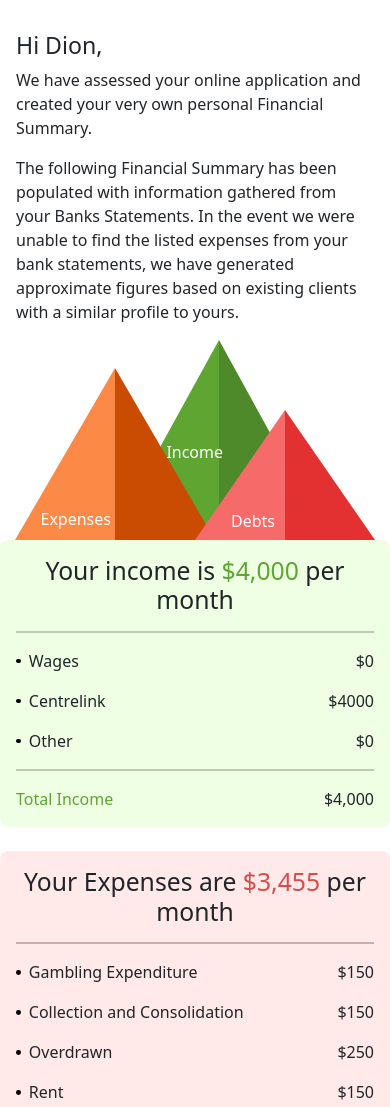
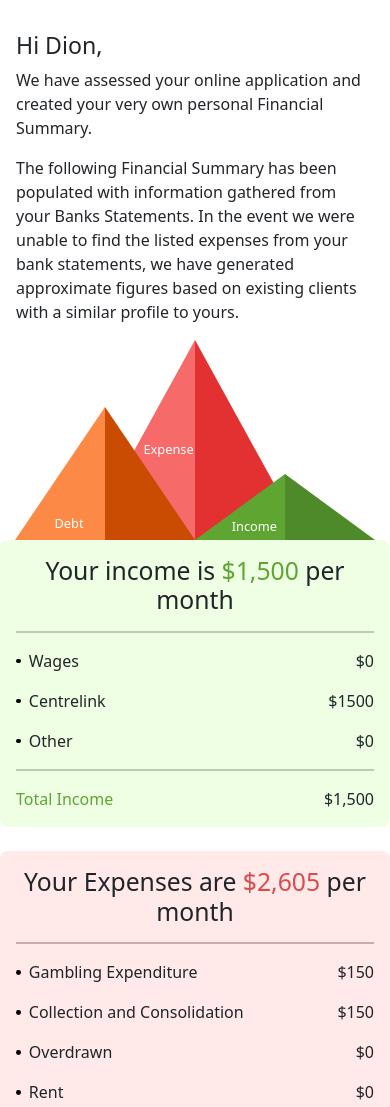
Before and after one commit to Dion-R/Report-JB, a plain HTML site: page index.html in a window 390 px wide. Shown: the top 1107 px of the page. Drawn offline with Linux system fonts and the light colour scheme.

Commit message:
ready for king Boni

```diff
--- a/css/custom.css
+++ b/css/custom.css
@@ -11,14 +11,23 @@
 }
 
 /* RFS */
-.incomes {
+.text1 {
   font-size: 1.5rem;
+  left: 37%;
+  top: 50%;
+  transform: translateX(-50%);
 }
-.expenses {
+.text2 {
   font-size: 1.5rem;
+  left: 30%;
+  bottom: 5%;
+  transform: translateX(-50%);
 }
-.debts {
+.text3 {
   font-size: 1.5rem;
+  left: 34%;
+  bottom: 5%;
+  transform: translateX(-50%);
 }
 .b-l {
   font-size: 1.5rem;
@@ -49,7 +58,8 @@
 }
 /* pyramid positioning */
 .pyramid > div:first-of-type {
-  left: 30%;
+  left: 50%;
+  transform: translateX(-50%);
 }
 .pyramid > div:nth-of-type(2) {
   right: 50%;
@@ -57,112 +67,75 @@
 .pyramid > div:nth-of-type(3) {
   left: 50%;
 }
-/* pyramid text positioning */
-.pyramid1 p {
-  left: 26%;
-  bottom: 30%;
-}
-.pyramid2 p {
-  left: 13%;
-  bottom: 5%;
-}
-.pyramid3 p {
-  left: 20%;
-  bottom: 5%;
-}
 /* Border right and border left max widhts defined for xxl breakpoint */
 .triangle1 {
   width: 0;
   height: 0;
   border-left: 180px solid transparent;
-  border-bottom: 300px solid #5ea532;
 }
 .triangle2 {
   width: 0;
   height: 0;
   border-right: 180px solid transparent;
-  border-bottom: 300px solid #4e892a;
 }
 
 .triangle3 {
   width: 0;
   height: 0;
   border-left: 150px solid transparent;
-  border-bottom: 225px solid #fd8947;
 }
 
 .triangle4 {
   width: 0;
   height: 0;
   border-right: 150px solid transparent;
-  border-bottom: 225px solid #ca4b02;
 }
 
 .triangle5 {
   width: 0;
   height: 0;
   border-left: 150px solid transparent;
-  border-bottom: 225px solid #f76a6a;
 }
 
 .triangle6 {
   width: 0;
   height: 0;
   border-right: 150px solid transparent;
-  border-bottom: 225px solid #e33030;
 }
 
 @media screen and (max-width: 1400px) {
+.text1, .text2, .text3 {
+  font-size: 1.25rem;
+}
+  .text3 {
+  left: 33%;
+  bottom: 5%;
+  transform: translateX(-50%);
+}
   .pyramid {
     min-height: 300px;
   }
-  .pyramid1 p {
-    left: 24%;
-    bottom: 30%;
-  }
-  .pyramid2 p {
-    left: 10%;
-    bottom: 5%;
-  }
   .triangle1 {
-    width: 0;
-    height: 0;
     border-left: 150px solid transparent;
-    border-bottom: 280px solid #5ea532;
   }
   .triangle2 {
-    width: 0;
-    height: 0;
     border-right: 150px solid transparent;
-    border-bottom: 280px solid #4e892a;
   }
 
   .triangle3 {
-    width: 0;
-    height: 0;
     border-left: 130px solid transparent;
-    border-bottom: 225px solid #fd8947;
   }
 
   .triangle4 {
-    width: 0;
-    height: 0;
     border-right: 130px solid transparent;
-    border-bottom: 225px solid #ca4b02;
   }
 
   .triangle5 {
-    width: 0;
-    height: 0;
     border-left: 130px solid transparent;
-    border-bottom: 225px solid #f76a6a;
   }
 
   .triangle6 {
-    width: 0;
-    height: 0;
     border-right: 130px solid transparent;
-    border-bottom: 225px solid #e33030;
   }
 }
 
@@ -170,304 +143,172 @@
   .pyramid {
     min-height: 250px;
   }
-  .pyramid2 p {
-    left: 10%;
+  .text1 {
+    font-size: 1rem;
   }
-  .incomes {
-    font-size: 1.25rem;
+  .text2 {
+    font-size: 1rem;
   }
-  .expenses {
-    font-size: 1.25rem;
-  }
-  .debts {
-    font-size: 1.25rem;
+  .text3 {
+    font-size: 1rem;
   }
   .b-l {
-    font-size: 1.25rem;
+    font-size: 1rem;
   }
   .triangle1 {
-    width: 0;
-    height: 0;
     border-left: 130px solid transparent;
-    border-bottom: 250px solid #5ea532;
   }
   .triangle2 {
-    width: 0;
-    height: 0;
     border-right: 130px solid transparent;
-    border-bottom: 250px solid #4e892a;
   }
 
   .triangle3 {
-    width: 0;
-    height: 0;
     border-left: 110px solid transparent;
-    border-bottom: 200px solid #fd8947;
   }
 
   .triangle4 {
-    width: 0;
-    height: 0;
     border-right: 110px solid transparent;
-    border-bottom: 200px solid #ca4b02;
   }
 
   .triangle5 {
-    width: 0;
-    height: 0;
     border-left: 110px solid transparent;
-    border-bottom: 200px solid #f76a6a;
   }
 
   .triangle6 {
-    width: 0;
-    height: 0;
     border-right: 110px solid transparent;
-    border-bottom: 200px solid #e33030;
   }
 }
 
 @media screen and (max-width: 992px) {
+  .text1 {
+  left: 38%;
+  top: 50%;
+  transform: translateX(-50%);
+}
   .pyramid {
     min-height: 250px;
   }
   .triangle1 {
-    width: 0;
-    height: 0;
     border-left: 150px solid transparent;
-    border-bottom: 250px solid #5ea532;
   }
   .triangle2 {
-    width: 0;
-    height: 0;
     border-right: 150px solid transparent;
-    border-bottom: 250px solid #4e892a;
   }
 
   .triangle3 {
-    width: 0;
-    height: 0;
     border-left: 110px solid transparent;
-    border-bottom: 200px solid #fd8947;
   }
 
   .triangle4 {
-    width: 0;
-    height: 0;
     border-right: 110px solid transparent;
-    border-bottom: 200px solid #ca4b02;
   }
 
   .triangle5 {
-    width: 0;
-    height: 0;
     border-left: 110px solid transparent;
-    border-bottom: 200px solid #f76a6a;
   }
 
   .triangle6 {
-    width: 0;
-    height: 0;
     border-right: 110px solid transparent;
-    border-bottom: 200px solid #e33030;
   }
 }
 @media screen and (max-width: 576px) {
-  .pyramid > div:first-of-type {
-    left: 29%;
-  }
   .container {
     padding: 0;
   }
-  .incomes {
+  .text1 {
     font-size: 1rem;
   }
-  .expenses {
+  .text2 {
     font-size: 1rem;
   }
-  .debts {
+  .text3 {
     font-size: 1rem;
   }
   .b-l {
     font-size: 1rem;
   }
 }
-@media screen and (max-width: 476px) {
-  .pyramid > div:first-of-type {
-    left: 27%;
-  }
-}
 @media screen and (max-width: 496px) {
-  .pyramid > div:first-of-type {
-    left: 27%;
-  }
-  .pyramid > div:nth-of-type(2) {
-    right: 50%;
-  }
-  .pyramid > div:nth-of-type(3) {
-    left: 50%;
-  }
   .pyramid {
     min-height: 250px;
   }
-  .pyramid1 p {
-    left: 26%;
-  }
-  .pyramid2 p {
-    left: 13%;
-  }
   .triangle1 {
-    width: 0;
-    height: 0;
     border-left: 130px solid transparent;
-    border-bottom: 250px solid #5ea532;
   }
   .triangle2 {
-    width: 0;
-    height: 0;
     border-right: 130px solid transparent;
-    border-bottom: 250px solid #4e892a;
   }
 
   .triangle3 {
-    width: 0;
-    height: 0;
     border-left: 100px solid transparent;
-    border-bottom: 180px solid #fd8947;
   }
 
   .triangle4 {
-    width: 0;
-    height: 0;
     border-right: 100px solid transparent;
-    border-bottom: 180px solid #ca4b02;
   }
 
   .triangle5 {
-    width: 0;
-    height: 0;
-    border-left: 100px solid transparent;
-    border-bottom: 180px solid #f76a6a;
+    border-left: 100px solid transparent;;
   }
 
   .triangle6 {
-    width: 0;
-    height: 0;
     border-right: 100px solid transparent;
-    border-bottom: 180px solid #e33030;
   }
 }
 @media screen and (max-width: 438px) {
-  .pyramid > div:first-of-type {
-    left: 28%;
-  }
-  .pyramid > div:nth-of-type(2) {
-    right: 45%;
-  }
   .pyramid {
     min-height: 250px;
   }
-  .pyramid1 p {
-    left: 28%;
-  }
-  .pyramid2 p {
-    left: 13%;
-  }
   .triangle1 {
-    width: 0;
-    height: 0;
     border-left: 130px solid transparent;
-    border-bottom: 250px solid #5ea532;
   }
   .triangle2 {
-    width: 0;
-    height: 0;
     border-right: 130px solid transparent;
-    border-bottom: 250px solid #4e892a;
   }
 
   .triangle3 {
-    width: 0;
-    height: 0;
     border-left: 100px solid transparent;
-    border-bottom: 150px solid #fd8947;
   }
 
   .triangle4 {
-    width: 0;
-    height: 0;
     border-right: 100px solid transparent;
-    border-bottom: 150px solid #ca4b02;
   }
 
   .triangle5 {
-    width: 0;
-    height: 0;
     border-left: 90px solid transparent;
-    border-bottom: 150px solid #f76a6a;
   }
 
   .triangle6 {
-    width: 0;
-    height: 0;
     border-right: 90px solid transparent;
-    border-bottom: 150px solid #e33030;
   }
 }
 @media screen and (max-width: 400px) {
-  .pyramid > div:first-of-type {
-    left: 28%;
-  }
-  .pyramid > div:nth-of-type(2) {
-    right: 45%;
+  .text1, .text2, .text3 {
+    font-size: 0.8rem;
   }
   .pyramid {
     min-height: 200px;
   }
-  .pyramid1 p {
-    left: 26%;
-  }
-  .pyramid2 p {
-    left: 13%;
-  }
   .triangle1 {
-    width: 0;
-    height: 0;
     border-left: 110px solid transparent;
-    border-bottom: 200px solid #5ea532;
   }
   .triangle2 {
-    width: 0;
-    height: 0;
     border-right: 110px solid transparent;
-    border-bottom: 200px solid #4e892a;
   }
 
   .triangle3 {
-    width: 0;
-    height: 0;
-    border-left: 100px solid transparent;
-    border-bottom: 120px solid #fd8947;
+    border-left: 90px solid transparent;
   }
 
   .triangle4 {
-    width: 0;
-    height: 0;
-    border-right: 100px solid transparent;
-    border-bottom: 120px solid #ca4b02;
+    border-right: 90px solid transparent;
   }
 
   .triangle5 {
-    width: 0;
-    height: 0;
     border-left: 90px solid transparent;
-    border-bottom: 100px solid #f76a6a;
   }
 
   .triangle6 {
-    width: 0;
-    height: 0;
     border-right: 90px solid transparent;
-    border-bottom: 100px solid #e33030;
   }
 }
--- a/index.html
+++ b/index.html
@@ -26,10 +26,10 @@
             </p>
             <p class="mb-0">
               The following Financial Summary has been populated with
-              information gathered from your Banks Statements. In the event
-              we were unable to find the listed expenses from your bank
-              statements, we have generated approximate figures based on
-              existing clients with a similar profile to yours.
+              information gathered from your Banks Statements. In the event we
+              were unable to find the listed expenses from your bank statements,
+              we have generated approximate figures based on existing clients
+              with a similar profile to yours.
             </p>
           </div>
         </div>
@@ -40,21 +40,21 @@
             <div class="d-flex position-relative pyramid1">
               <div class="triangle1"></div>
               <div class="triangle2"></div>
-              <p class="position-absolute text-white incomes">Income</p>
+              <p class="position-absolute text-white text1"></p>
             </div>
           </div>
           <div class="position-absolute bottom-0">
             <div class="d-flex position-relative pyramid2">
               <div class="triangle3"></div>
               <div class="triangle4"></div>
-              <p class="position-absolute text-white mb-0 expenses">Expenses</p>
+              <p class="position-absolute text-white mb-0 text2"></p>
             </div>
           </div>
           <div class="position-absolute bottom-0">
             <div class="d-flex position-relative pyramid3">
               <div class="triangle5"></div>
               <div class="triangle6"></div>
-              <p class="position-absolute text-white mb-0 debts">Debts</p>
+              <p class="position-absolute text-white mb-0 text3"></p>
             </div>
           </div>
         </div>
@@ -88,7 +88,7 @@
                   class="d-flex align-items-center flex-grow-1 justify-content-between"
                 >
                   <p class="mb-0 b-l">Centrelink</p>
-                  <p class="mb-0 b-l income">$4000</p>
+                  <p class="mb-0 b-l income">$1500</p>
                 </div>
               </li>
               <li class="d-flex align-items-center gap-2 my-3">
@@ -146,7 +146,7 @@
                   class="d-flex align-items-center flex-grow-1 justify-content-between"
                 >
                   <p class="mb-0 b-l">Overdrawn</p>
-                  <p class="mb-0 b-l expense">$250</p>
+                  <p class="mb-0 b-l expense">$0</p>
                 </div>
               </li>
               <li class="d-flex align-items-center gap-2 my-3">
@@ -155,7 +155,7 @@
                   class="d-flex align-items-center flex-grow-1 justify-content-between"
                 >
                   <p class="mb-0 b-l">Rent</p>
-                  <p class="mb-0 b-l expense">$150</p>
+                  <p class="mb-0 b-l expense">$0</p>
                 </div>
               </li>
               <li class="d-flex align-items-center gap-2 my-3">
@@ -191,7 +191,7 @@
                   class="d-flex align-items-center flex-grow-1 justify-content-between"
                 >
                   <p class="mb-0 b-l">Insurance</p>
-                  <p class="mb-0 b-l expense">$150</p>
+                  <p class="mb-0 b-l expense">$0</p>
                 </div>
               </li>
               <li class="d-flex align-items-center gap-2 my-3">
@@ -200,7 +200,7 @@
                   class="d-flex align-items-center flex-grow-1 justify-content-between"
                 >
                   <p class="mb-0 b-l">Telecommunications</p>
-                  <p class="mb-0 b-l expense">$150</p>
+                  <p class="mb-0 b-l expense">$0</p>
                 </div>
               </li>
               <li class="d-flex align-items-center gap-2 my-3">
@@ -209,7 +209,7 @@
                   class="d-flex align-items-center flex-grow-1 justify-content-between"
                 >
                   <p class="mb-0 b-l">Subscription TV</p>
-                  <p class="mb-0 b-l expense">$150</p>
+                  <p class="mb-0 b-l expense">$0</p>
                 </div>
               </li>
               <li class="d-flex align-items-center gap-2 my-3">
@@ -348,7 +348,7 @@
                   class="d-flex align-items-center flex-grow-1 justify-content-between"
                 >
                   <p class="mb-0 b-l">CBA</p>
-                  <p class="mb-0 b-l debt">$600</p>
+                  <p class="mb-0 b-l debt">$80</p>
                 </div>
               </li>
               <li class="d-flex align-items-center gap-2 my-3">
@@ -357,7 +357,7 @@
                   class="d-flex align-items-center flex-grow-1 justify-content-between"
                 >
                   <p class="mb-0 b-l">Cigno</p>
-                  <p class="mb-0 b-l debt">$300</p>
+                  <p class="mb-0 b-l debt">$000</p>
                 </div>
               </li>
               <li class="d-flex align-items-center gap-2 my-3">
@@ -436,18 +436,23 @@
                 $4475.59 Surplus per month
               </h3>
             </div>
-            <h2 class="text-center">We Can Help !</h2>
+            <div class="my-3">
+              <h2 class="text-center d-none negative">We Can Help!</h2>
+              <h2 class="text-center d-none positive">Congratulations!</h2>
+            </div>
             <div class="line-red my-3"></div>
             <div class="my-3">
               <p class="mb-0 text-center d-none b-l negative">
-                Based on your financial health summary, we believe that you may
-                be struggling to get by. Please get in touch with us so that we
-                can help with your debt repayments.
+                Did you know that we can renegotiate your debt repayments for
+                you? A team member will be in touch with you shortly to
+                discuss your available options. Alternatively, feel free to call
+                us below.
               </p>
               <p class="mb-0 text-center d-none b-l positive">
-                Based on your financial health summary, we believe that we may
-                have a product for you. please get in touch so that we can help
-                you with your journey.
+                Based on your financial health summary, we believe that we're
+                able to help. A team member will be in touch with you shortly to
+                discuss your available options. Alternatively, feel free to call
+                us below.
               </p>
             </div>
             <div
--- a/js/custom.js
+++ b/js/custom.js
@@ -186,24 +186,49 @@ if (positionString.length == 5 && position < 0) {
   });
 }
 // Responsive pyramid height
-const expenseTriangle1 = document.querySelector(".triangle3");
-const expenseTriangle2 = document.querySelector(".triangle4");
-const debtTriangle1 = document.querySelector(".triangle5");
-const debtTriangle2 = document.querySelector(".triangle6");
-const incomeTriangle1 = document.querySelector('.triangle1')
-const incomeTriangle2 = document.querySelector(".triangle2");
-
+const triangle1 = document.querySelector(".triangle1");
+const triangle2 = document.querySelector(".triangle2");
+const triangle3 = document.querySelector(".triangle3");
+const triangle4 = document.querySelector(".triangle4");
+const triangle5 = document.querySelector(".triangle5");
+const triangle6 = document.querySelector(".triangle6");
+const text1 = document.querySelector('.text1');
+const text2 = document.querySelector('.text2');
+const text3 = document.querySelector('.text3');
 
 const pyramid = document.querySelector(".pyramid");
 const Observer = new ResizeObserver((entries) => {
   const height = entries[0].contentRect.height;
-  const expenseHeight = (expenseCalc() / incomeCalc()) * height;
-  expenseTriangle1.style.borderBottom = `${expenseHeight}px solid #fd8947`;
-  expenseTriangle2.style.borderBottom = `${expenseHeight}px solid #ca4b02`;
-  const debtHeight = (debtCalc() / incomeCalc()) * height;
-  debtTriangle1.style.borderBottom = `${debtHeight}px solid #f76a6a`;
-  debtTriangle2.style.borderBottom = `${debtHeight}px solid #e33030`;
-  incomeTriangle1.style.borderBottom = `${height}px solid #5ea532`;
-  incomeTriangle2.style.borderBottom = `${height}px solid #4e892a`;
+  const sector = height / 3;
+   triangle1.style.borderBottom = `${height}px solid ${array[0].color1}`;
+   triangle2.style.borderBottom = `${height}px solid ${array[0].color2}`;
+   text1.textContent = `${array[0].type}`;
+   triangle3.style.borderBottom = `${sector * 2}px solid ${array[1].color1}`;
+   triangle4.style.borderBottom = `${sector * 2}px solid ${array[1].color2}`;
+   text2.textContent = `${array[1].type}`;
+   triangle5.style.borderBottom = `${sector}px solid ${array[2].color1}`;
+   triangle6.style.borderBottom = `${sector}px solid ${array[2].color2}`;
+   text3.textContent = `${array[2].type}`;
 });
 Observer.observe(pyramid);
+
+const array = [];
+array.push({
+  value: incomeCalc(),
+  type: "Income",
+  color1: "#5ea532",
+  color2: "#4e892a",
+});
+array.push({
+  value: expenseCalc(),
+  type: "Expense",
+  color1: "#f76a6a",
+  color2: "#e33030",
+});
+array.push({
+  value: debtCalc(),
+  type: "Debt",
+  color1: "#fd8947",
+  color2: "#ca4b02",
+});
+array.sort((a, b) => b.value - a.value);
```
